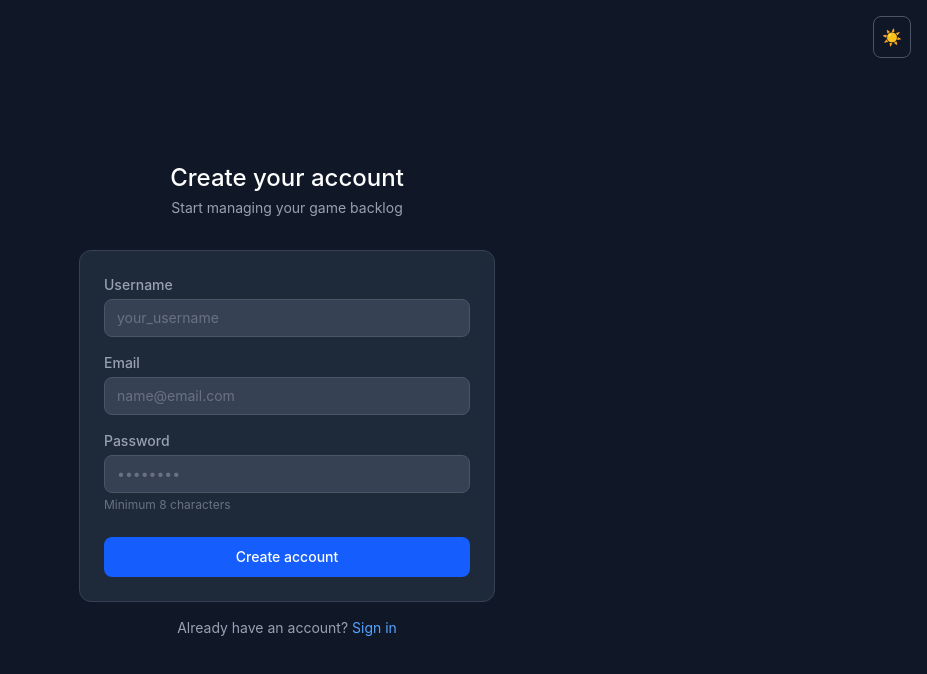
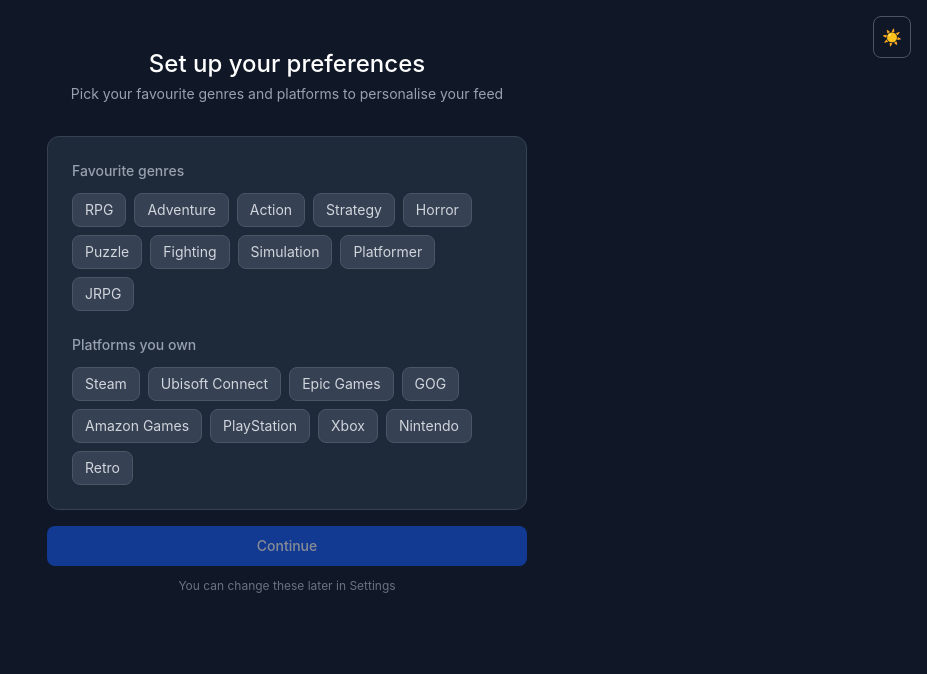
Before and after one commit to Am0n980/backloggers, a React (Vite) app: page /onboarding in a window 1280 px wide. Before the commit this address led to /signup. Shown: the top 674 px of the page, without its empty margins (353-1280 px from the left). Built offline with nearby package versions, Linux system fonts and the light colour scheme; no server answers.

Commit message:
Add EmailConfirmation and Onboarding pages

```diff
--- a/src/App.jsx
+++ b/src/App.jsx
@@ -2,6 +2,8 @@
 import { BrowserRouter, Routes, Route, Navigate } from 'react-router-dom'
 import SignUp from './pages/SignUp'
 import SignIn from './pages/SignIn'
+import EmailConfirmation from './pages/EmailConfirmation'
+import Onboarding from './pages/Onboarding'
 
 export default function App() {
   const [theme, setTheme] = useState('dark')
@@ -15,6 +17,8 @@
       <Routes>
         <Route path="/signup" element={<SignUp theme={theme} onToggleTheme={toggleTheme} />} />
         <Route path="/signin" element={<SignIn theme={theme} onToggleTheme={toggleTheme} />} />
+        <Route path="/confirm" element={<EmailConfirmation theme={theme} onToggleTheme={toggleTheme} />} />
+        <Route path="/onboarding" element={<Onboarding theme={theme} onToggleTheme={toggleTheme} />} />
         <Route path="*" element={<Navigate to="/signup" />} />
       </Routes>
     </BrowserRouter>
--- /dev/null
+++ b/src/pages/EmailConfirmation.jsx
@@ -0,0 +1,50 @@
+import { useEffect, useState } from 'react'
+import { supabase } from '../supabaseClient'
+import ThemeToggle from '../components/ThemeToggle'
+
+export default function EmailConfirmation({ theme, onToggleTheme }) {
+  const [status, setStatus] = useState('verifying')
+
+  useEffect(() => {
+    supabase.auth.onAuthStateChange((event) => {
+      if (event === 'SIGNED_IN') {
+        setStatus('success')
+      } else {
+        setStatus('error')
+      }
+    })
+  }, [])
+
+  return (
+    <div className={`min-h-screen flex items-center justify-center ${theme === 'dark' ? 'bg-gray-900 text-white' : 'bg-gray-50 text-gray-900'}`}>
+      <ThemeToggle theme={theme} onToggle={onToggleTheme} />
+      <div className="max-w-md w-full mx-auto px-4 text-center">
+
+        {status === 'verifying' && (
+          <div>
+            <h1 className="text-2xl font-medium mb-2">Verifying your email...</h1>
+            <p className="text-gray-400 text-sm">Just a moment</p>
+          </div>
+        )}
+
+        {status === 'success' && (
+          <div>
+            <h1 className="text-2xl font-medium mb-2">Email confirmed</h1>
+            <p className="text-gray-400 text-sm mb-6">Your account is active. Let's set up your preferences.</p>
+
+              <a href="/onboarding" className="inline-block px-6 py-2.5 rounded-lg bg-blue-600 hover:bg-blue-500 text-white font-medium text-sm transition-colors">Get started</a>
+          </div>
+        )}
+
+        {status === 'error' && (
+          <div>
+            <h1 className="text-2xl font-medium mb-2">Something went wrong</h1>
+            <p className="text-gray-400 text-sm mb-6">The confirmation link may have expired. Try signing up again.</p>
+            <a href="/signup" className="inline-block px-6 py-2.5 rounded-lg bg-blue-600 hover:bg-blue-500 text-white font-medium text-sm transition-colors">Back to sign up</a>
+          </div>
+        )}
+
+      </div>
+    </div>
+  )
+}
--- /dev/null
+++ b/src/pages/Onboarding.jsx
@@ -0,0 +1,125 @@
+import { useState } from 'react'
+import { supabase } from '../supabaseClient'
+import ThemeToggle from '../components/ThemeToggle'
+import { useNavigate } from 'react-router-dom'
+
+const GENRES = [
+  'RPG', 'Adventure', 'Action', 'Strategy', 'Horror',
+  'Puzzle', 'Fighting', 'Simulation', 'Platformer', 'JRPG'
+]
+
+const PLATFORMS = [
+  'Steam', 'Ubisoft Connect', 'Epic Games', 'GOG',
+  'Amazon Games', 'PlayStation', 'Xbox', 'Nintendo', 'Retro'
+]
+
+export default function Onboarding({ theme, onToggleTheme }) {
+  const [selectedGenres, setSelectedGenres] = useState([])
+  const [selectedPlatforms, setSelectedPlatforms] = useState([])
+  const [loading, setLoading] = useState(false)
+  const [error, setError] = useState(null)
+  const navigate = useNavigate()
+
+  function toggleItem(item, list, setList) {
+    if (list.includes(item)) {
+      setList(list.filter(i => i !== item))
+    } else {
+      setList([...list, item])
+    }
+  }
+
+  async function handleSubmit() {
+    setLoading(true)
+    setError(null)
+
+    const { data: { user } } = await supabase.auth.getUser()
+
+    const { error } = await supabase
+      .from('users')
+      .update({
+        preferred_genres: selectedGenres,
+        preferred_platforms: selectedPlatforms
+      })
+      .eq('id', user.id)
+
+    if (error) {
+      setError(error.message)
+    } else {
+      navigate('/home')
+    }
+
+    setLoading(false)
+  }
+
+  return (
+    <div className={`min-h-screen ${theme === 'dark' ? 'bg-gray-900 text-white' : 'bg-gray-50 text-gray-900'}`}>
+      <ThemeToggle theme={theme} onToggle={onToggleTheme} />
+      <div className="max-w-lg w-full mx-auto px-4 py-12">
+
+        <div className="text-center mb-8">
+          <h1 className="text-2xl font-medium mb-1">Set up your preferences</h1>
+          <p className="text-gray-400 text-sm">Pick your favourite genres and platforms to personalise your feed</p>
+        </div>
+
+        <div className={`rounded-xl border p-6 mb-4 ${theme === 'dark' ? 'bg-gray-800 border-gray-700' : 'bg-white border-gray-200'}`}>
+
+          <h2 className="text-sm font-medium text-gray-400 mb-3">Favourite genres</h2>
+          <div className="flex flex-wrap gap-2 mb-6">
+            {GENRES.map(genre => (
+              <button
+                key={genre}
+                onClick={() => toggleItem(genre, selectedGenres, setSelectedGenres)}
+                className={`px-3 py-1.5 rounded-lg text-sm border transition-colors ${
+                  selectedGenres.includes(genre)
+                    ? 'bg-blue-600 border-blue-500 text-white'
+                    : theme === 'dark'
+                      ? 'bg-gray-700 border-gray-600 text-gray-300 hover:border-gray-500'
+                      : 'bg-white border-gray-300 text-gray-700 hover:border-gray-400'
+                }`}
+              >
+                {genre}
+              </button>
+            ))}
+          </div>
+
+          <h2 className="text-sm font-medium text-gray-400 mb-3">Platforms you own</h2>
+          <div className="flex flex-wrap gap-2">
+            {PLATFORMS.map(platform => (
+              <button
+                key={platform}
+                onClick={() => toggleItem(platform, selectedPlatforms, setSelectedPlatforms)}
+                className={`px-3 py-1.5 rounded-lg text-sm border transition-colors ${
+                  selectedPlatforms.includes(platform)
+                    ? 'bg-blue-600 border-blue-500 text-white'
+                    : theme === 'dark'
+                      ? 'bg-gray-700 border-gray-600 text-gray-300 hover:border-gray-500'
+                      : 'bg-white border-gray-300 text-gray-700 hover:border-gray-400'
+                }`}
+              >
+                {platform}
+              </button>
+            ))}
+          </div>
+
+        </div>
+
+        {error && (
+          <div className="mb-4 p-3 rounded-lg bg-red-900/30 border border-red-700 text-red-400 text-sm">
+            {error}
+          </div>
+        )}
+
+        <button
+          onClick={handleSubmit}
+          disabled={loading || (selectedGenres.length === 0 && selectedPlatforms.length === 0)}
+          className="w-full py-2.5 rounded-lg bg-blue-600 hover:bg-blue-500 text-white font-medium text-sm transition-colors disabled:opacity-50"
+        >
+          {loading ? 'Saving...' : 'Continue'}
+        </button>
+
+        <p className="text-center text-xs text-gray-500 mt-3">You can change these later in Settings</p>
+
+      </div>
+    </div>
+  )
+}
```
